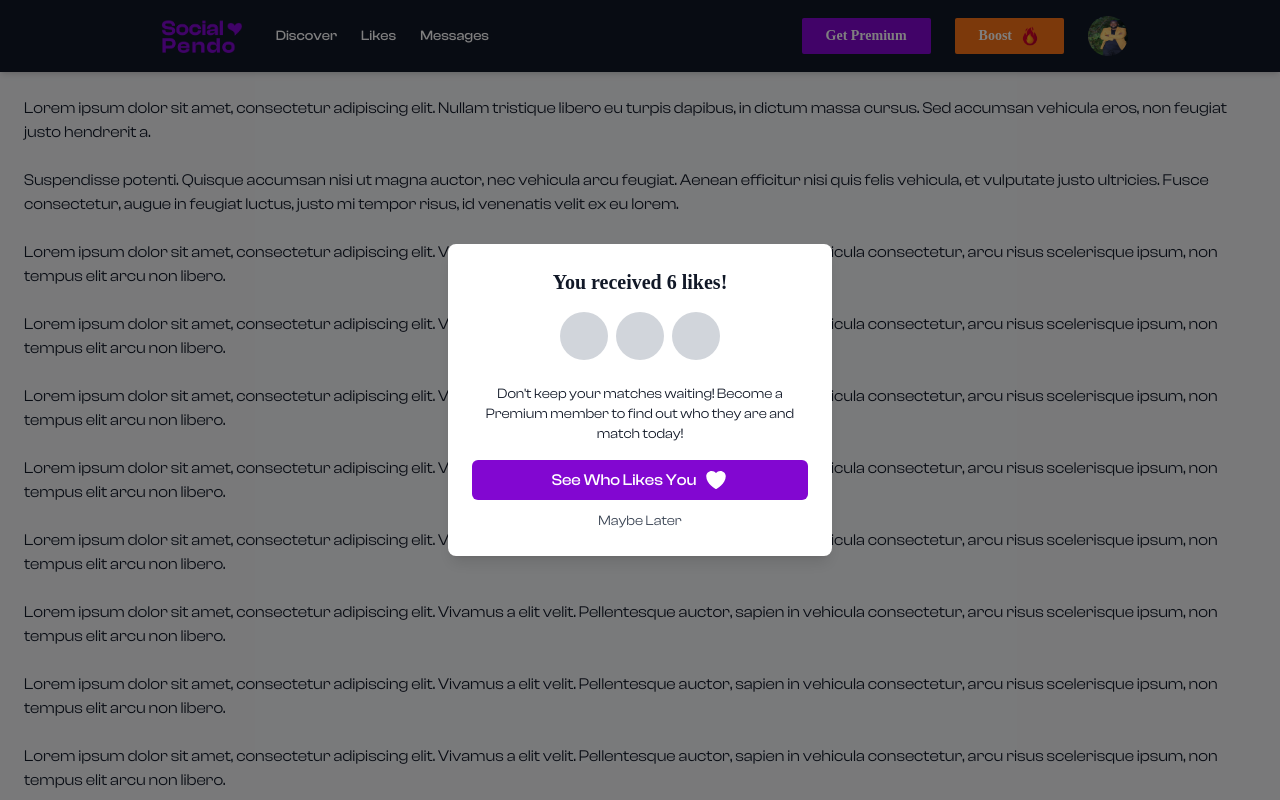
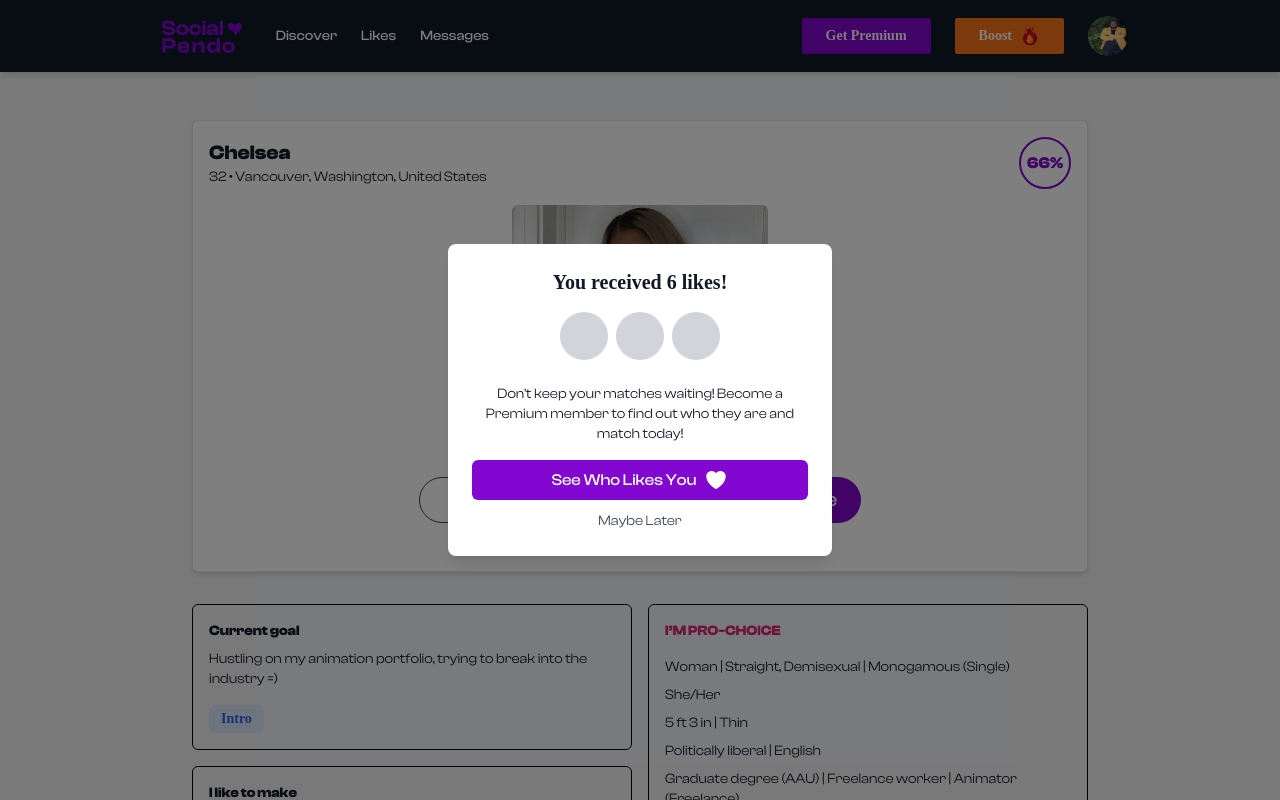
Before and after one commit to kaberaarthur/dating-fe, a Next.js app: page /main in a window 1280 px wide. Shown: the top 800 px of the page. Built offline with nearby package versions, Linux system fonts and the light colour scheme; a web font is replaced by a local one.

Commit message:
Added Discover section

```diff
--- /dev/null
+++ b/src/app/main/MidSection/MidSection.tsx
@@ -0,0 +1,161 @@
+import React from 'react';
+import model from "../../../../public/model.png";
+import cupidarrow from "../../../../public/cupidarrow.png";
+
+// Hero Icons
+import { XMarkIcon, HeartIcon } from '@heroicons/react/24/solid'
+
+
+type ProfileHeaderProps = {
+  name: string;
+  location: string;
+  age: number;
+  matchPercentage: number;
+  profileImage: string;
+};
+
+type SectionProps = {
+  title: string;
+  content: string;
+  buttonText: string;
+};
+
+type DetailsProps = {
+  title: string;
+  details: string[];
+};
+
+// Profile Header Component
+const ProfileHeader: React.FC<ProfileHeaderProps> = ({
+  name,
+  location,
+  age,
+  matchPercentage,
+  profileImage,
+}) => (
+  <div className="flex flex-col items-center bg-white shadow-md border border-gray-200 rounded-md p-4 w-full max-w-4xl mx-auto">
+    <div className="flex items-center w-full justify-between mb-4">
+      {/* Name and Location */}
+      <div>
+        <h1 className="text-xl font-bold">{name}</h1>
+        <p className="text-gray-900 text-sm">
+          {age} • {location}
+        </p>
+      </div>
+      {/* Match Percentage */}
+      <div className="flex items-center space-x-2">
+        <div className="relative flex items-center justify-center text-[#8207D1] font-bold border-2 border-[#8207D1] rounded-full w-10 h-10 p-6">
+            {matchPercentage}%
+        </div>
+      </div>
+    </div>
+    {/* Profile Image */}
+    <div className="relative">
+      <img
+        src={model.src}
+        alt="Model Image"
+        className="rounded-md w-64 h-64 object-cover"
+      />
+      <button className="absolute bottom-2 right-2 bg-blue-600 text-white text-xs py-1 px-2 rounded-full hover:bg-blue-700">
+        Intro
+      </button>
+    </div>
+    {/* Interaction Buttons */}
+    <div className="flex space-x-4 mt-4 text-xl">
+      <button className="flex items-center space-x-2 border border-gray-700 text-gray-700 font-medium py-2 px-6 rounded-full hover:bg-gray-100">
+        <XMarkIcon className="w-5 h-5" />
+        <span>Pass</span>
+      </button>
+      <button className="flex items-center space-x-2 bg-pink-500 text-white font-medium py-2 px-6 rounded-full hover:bg-pink-600">
+        <HeartIcon className="w-5 h-5" />
+        <span>Like</span>
+      </button>
+      <button className="flex items-center space-x-2 bg-[#8207D1] text-white font-medium py-2 px-6 rounded-full hover:bg-[#782ea7]">
+        <img
+            src={cupidarrow.src}
+            alt="Cupid Arrow"
+            className="rounded-md w-6 h-6 object-cover"
+        />
+        <span>Superlike</span>
+      </button>
+
+    </div>
+    <p className="text-gray-900 font-medium text-md mt-2">
+      If you like each other, we’ll let you know!
+    </p>
+  </div>
+);
+
+// Mid Section Content Components
+const Section: React.FC<SectionProps> = ({ title, content, buttonText }) => (
+  <div className="bg-gray-100 border border-black rounded-md p-4">
+    <h3 className="text-sm font-bold mb-2">{title}</h3>
+    <p className="text-sm mb-4">{content}</p>
+    <button className="bg-blue-100 text-blue-600 text-sm font-semibold py-1 px-3 rounded-md hover:bg-blue-200">
+      {buttonText}
+    </button>
+  </div>
+);
+
+const Details: React.FC<DetailsProps> = ({ title, details }) => (
+  <div className="bg-gray-100 border border-black rounded-md p-4">
+    <h3 className="text-sm font-bold text-pink-600 mb-4">{title}</h3>
+    <ul className="text-sm space-y-2">
+      {details.map((detail, index) => (
+        <li key={index} className="flex items-center space-x-2">
+          <span>{detail}</span>
+        </li>
+      ))}
+    </ul>
+  </div>
+);
+
+const MidSection: React.FC = () => {
+  return (
+    <div className="space-y-8 mt-6">
+      {/* Profile Header */}
+      <ProfileHeader
+        name="Chelsea"
+        location="Vancouver, Washington, United States"
+        age={32}
+        matchPercentage={66}
+        profileImage="https://via.placeholder.com/150"
+      />
+
+      {/* Mid-Section Content */}
+      <div className="grid grid-cols-1 lg:grid-cols-2 gap-4 max-w-4xl mx-auto">
+        {/* Left Side */}
+        <div className="space-y-4">
+          <Section
+            title="Current goal"
+            content="Hustling on my animation portfolio, trying to break into the industry =)"
+            buttonText="Intro"
+          />
+          <Section title="I like to make" content="ART 🧐" buttonText="Intro" />
+          <Section
+            title="My golden rule"
+            content="Do unto others as you would have them do unto you."
+            buttonText="Intro"
+          />
+        </div>
+
+        {/* Right Side */}
+        <div>
+          <Details
+            title="I’M PRO-CHOICE"
+            details={[
+              'Woman | Straight, Demisexual | Monogamous (Single)',
+              'She/Her',
+              '5 ft 3 in | Thin',
+              'Politically liberal | English',
+              'Graduate degree (AAU) | Freelance worker | Animator (Freelance)',
+              'Agnosticism | Gemini',
+            ]}
+          />
+        </div>
+      </div>
+    </div>
+  );
+};
+
+export default MidSection;
--- a/src/app/main/page.tsx
+++ b/src/app/main/page.tsx
@@ -7,6 +7,7 @@ import fire from "../../../public/fire.png";
 import sampleProfile from "../../../public/sample-profile.jpg";
 
 import Footer from "./Footer/Footer";
+import MidSection from './MidSection/MidSection';
 
 const Home: React.FC = () => {
   const [isModalOpen, setIsModalOpen] = useState<boolean>(true);
@@ -58,24 +59,7 @@ const Home: React.FC = () => {
 
       {/* Content Section */}
       <div className="p-6 space-y-6 bg-gray-100 text-gray-900">
-        <p>
-          Lorem ipsum dolor sit amet, consectetur adipiscing elit. Nullam tristique libero eu
-          turpis dapibus, in dictum massa cursus. Sed accumsan vehicula eros, non feugiat justo
-          hendrerit a.
-        </p>
-        <p>
-          Suspendisse potenti. Quisque accumsan nisi ut magna auctor, nec vehicula arcu feugiat.
-          Aenean efficitur nisi quis felis vehicula, et vulputate justo ultricies. Fusce
-          consectetur, augue in feugiat luctus, justo mi tempor risus, id venenatis velit ex eu
-          lorem.
-        </p>
-        {[...Array(20)].map((_, index) => (
-          <p key={index}>
-            Lorem ipsum dolor sit amet, consectetur adipiscing elit. Vivamus a elit velit.
-            Pellentesque auctor, sapien in vehicula consectetur, arcu risus scelerisque ipsum,
-            non tempus elit arcu non libero.
-          </p>
-        ))}
+        <MidSection />
       </div>
 
       {/* Footer Section */}
```
Also changed, not shown: public/cupidarrow.png (added), public/model.png (added).
